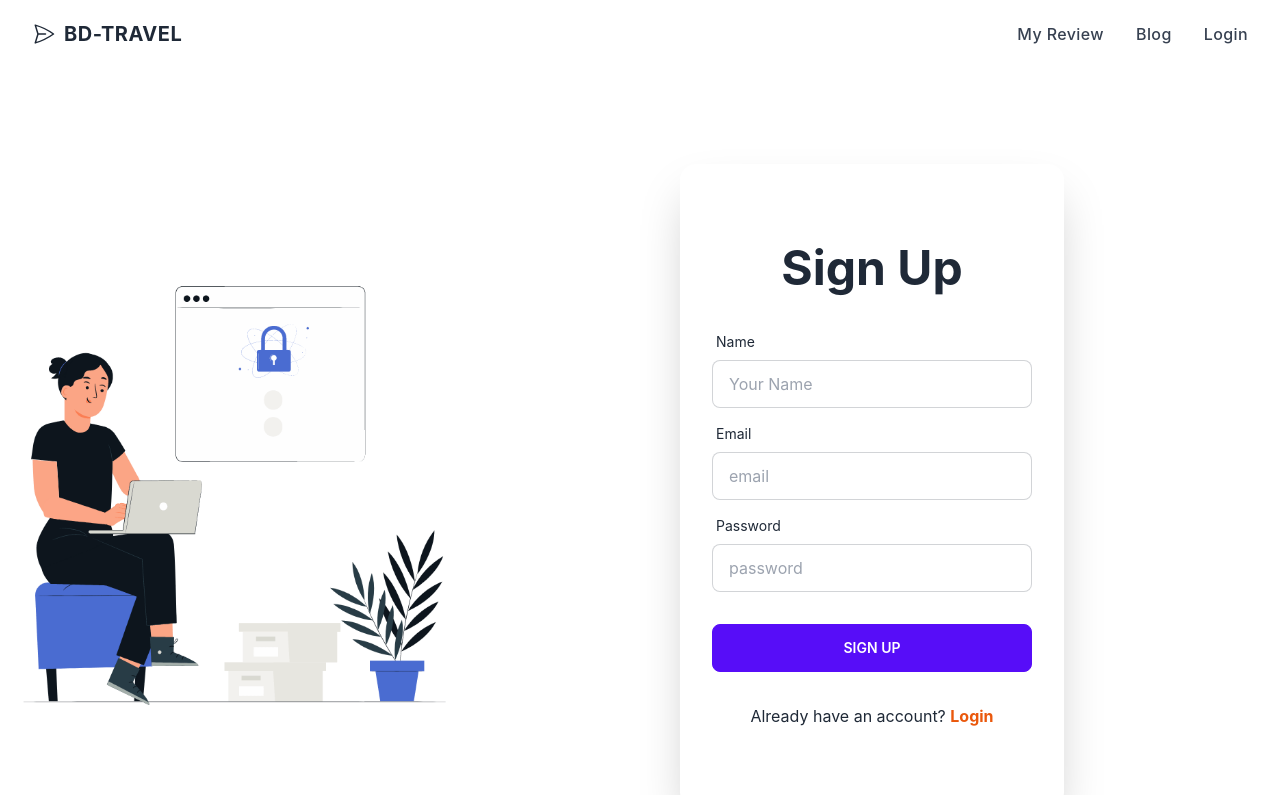
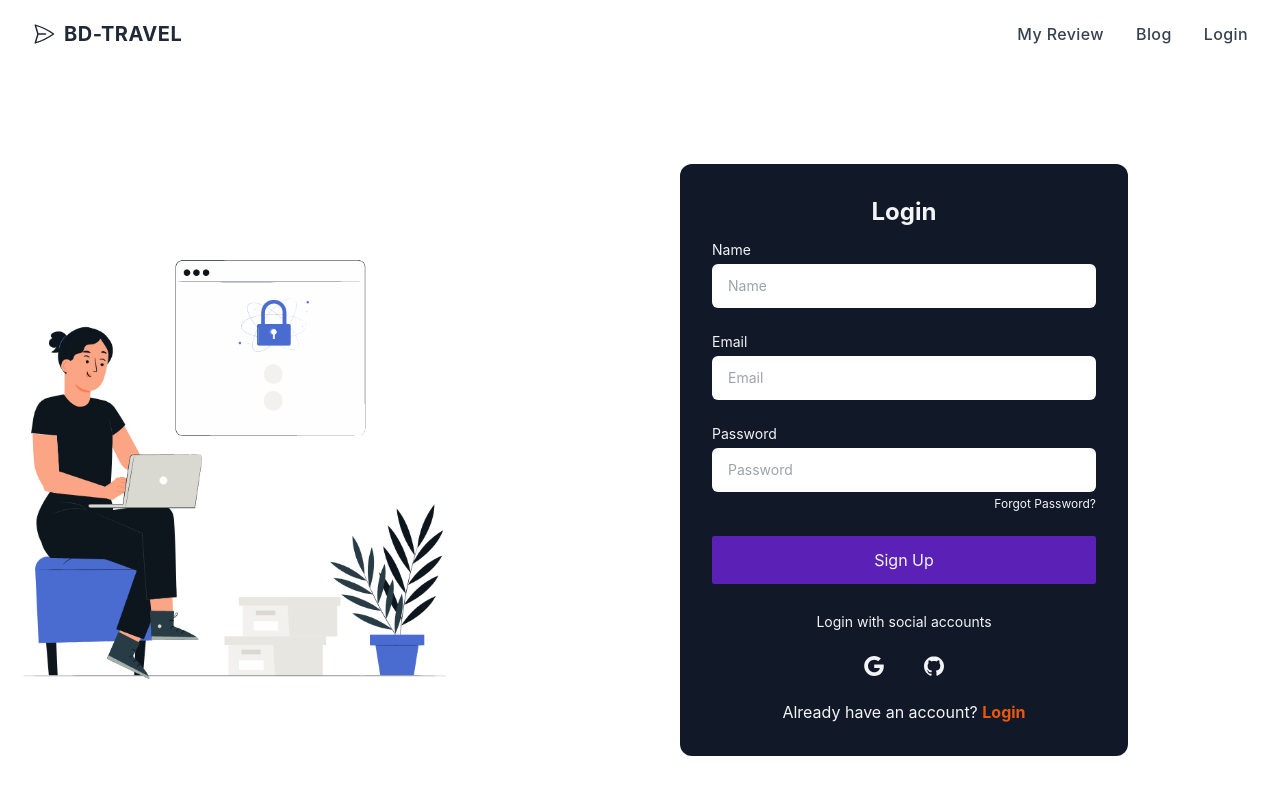
Before and after one commit to ismail360deg/Bd-Travel-Client-Side-11, a React (Create React App) app: page /signup in a window 1280 px wide. Shown: the top 795 px of the page. Built offline with nearby package versions, Linux system fonts and the light colour scheme.

Commit message:
login and signup added

```diff
--- a/src/pages/Login/Login.js
+++ b/src/pages/Login/Login.js
@@ -13,7 +13,43 @@
                     <img className='w-3/4' src={img} alt="" />
                 </div>
 
-
+                <div className="w-full max-w-md p-8 space-y-3 rounded-xl bg-gray-900 text-gray-100">
+                    <h1 className="text-2xl font-bold text-center">Login</h1>
+                    <form novalidate="" action="" className="space-y-6 ng-untouched ng-pristine ng-valid">
+                        <div className="space-y-1 text-sm">
+                            <label for="email" className="block dark:text-gray-400">Email</label>
+                            <input type="text" name="email" id="email" placeholder="Email" className="w-full px-4 py-3 rounded-md dark:border-gray-700 dark:bg-gray-900 dark:text-gray-100 focus:dark:border-violet-400" />
+                        </div>
+                        <div className="space-y-1 text-sm">
+                            <label for="password" className="block dark:text-gray-400">Password</label>
+                            <input type="password" name="password" id="password" placeholder="Password" className="w-full px-4 py-3 rounded-md dark:border-gray-700 dark:bg-gray-900 dark:text-gray-100 focus:dark:border-violet-400" />
+                            <div className="flex justify-end text-xs dark:text-gray-400">
+                                <Link rel="noopener noreferrer" href="#">Forgot Password?</Link>
+                            </div>
+                        </div>
+                        <button className="block w-full p-3 text-center rounded-sm text-white-900 bg-violet-800">Sign in</button>
+                    </form>
+                    <div className="flex items-center pt-4 space-x-1">
+                        <div className="flex-1 h-px sm:w-16 dark:bg-gray-700"></div>
+                        <p className="px-3 text-sm dark:text-gray-400">Login with social accounts</p>
+                        <div className="flex-1 h-px sm:w-16 dark:bg-gray-700"></div>
+                    </div>
+                    <div className="flex justify-center space-x-4">
+                        <button aria-label="Log in with Google" className="p-3 rounded-sm">
+                            <svg xmlns="http://www.w3.org/2000/svg" viewBox="0 0 32 32" className="w-5 h-5 fill-current">
+                                <path d="M16.318 13.714v5.484h9.078c-0.37 2.354-2.745 6.901-9.078 6.901-5.458 0-9.917-4.521-9.917-10.099s4.458-10.099 9.917-10.099c3.109 0 5.193 1.318 6.38 2.464l4.339-4.182c-2.786-2.599-6.396-4.182-10.719-4.182-8.844 0-16 7.151-16 16s7.156 16 16 16c9.234 0 15.365-6.49 15.365-15.635 0-1.052-0.115-1.854-0.255-2.651z"></path>
+                            </svg>
+                        </button>
+                        <button aria-label="Log in with GitHub" className="p-3 rounded-sm">
+                            <svg xmlns="http://www.w3.org/2000/svg" viewBox="0 0 32 32" className="w-5 h-5 fill-current">
+                                <path d="M16 0.396c-8.839 0-16 7.167-16 16 0 7.073 4.584 13.068 10.937 15.183 0.803 0.151 1.093-0.344 1.093-0.772 0-0.38-0.009-1.385-0.015-2.719-4.453 0.964-5.391-2.151-5.391-2.151-0.729-1.844-1.781-2.339-1.781-2.339-1.448-0.989 0.115-0.968 0.115-0.968 1.604 0.109 2.448 1.645 2.448 1.645 1.427 2.448 3.744 1.74 4.661 1.328 0.14-1.031 0.557-1.74 1.011-2.135-3.552-0.401-7.287-1.776-7.287-7.907 0-1.751 0.62-3.177 1.645-4.297-0.177-0.401-0.719-2.031 0.141-4.235 0 0 1.339-0.427 4.4 1.641 1.281-0.355 2.641-0.532 4-0.541 1.36 0.009 2.719 0.187 4 0.541 3.043-2.068 4.381-1.641 4.381-1.641 0.859 2.204 0.317 3.833 0.161 4.235 1.015 1.12 1.635 2.547 1.635 4.297 0 6.145-3.74 7.5-7.296 7.891 0.556 0.479 1.077 1.464 1.077 2.959 0 2.14-0.020 3.864-0.020 4.385 0 0.416 0.28 0.916 1.104 0.755 6.4-2.093 10.979-8.093 10.979-15.156 0-8.833-7.161-16-16-16z"></path>
+                            </svg>
+                        </button>
+                    </div>
+                    <p className="text-xs text-center sm:px-6 dark:text-gray-400">Don't have an account?
+                        <Link to='/signup' rel="noopener noreferrer" href="#" className=" text-orange-600 font-bold text-sm">Sign up</Link>
+                    </p>
+                </div>
 
             </div>
         </div>
@@ -21,39 +57,3 @@
 };
 
 export default Login;
-
-
-
-
-
-
-
-
-
-
-
-
-{/* <div className="card flex-shrink-0 w-full max-w-sm shadow-2xl bg-base-100 py-20">
-<h1 className="text-5xl text-center font-bold">Login</h1>
-<form className="card-body">
-    <div className="form-control">
-        <label className="label">
-            <span className="label-text">Email</span>
-        </label>
-        <input type="text" name='email' placeholder="email" className="input input-bordered" />
-    </div>
-    <div className="form-control">
-        <label className="label">
-            <span className="label-text">Password</span>
-        </label>
-        <input type="password" name='password' placeholder="password" className="input input-bordered" />
-        <label className="label">
-            <Link href="#" className="label-text-alt link link-hover">Forgot password?</Link>
-        </label>
-    </div>
-    <div className="form-control mt-6">
-        <input className="btn btn-primary" type="submit" value="Login" />
-    </div>
-</form>
-<p className='text-center'>New to Genius Car <Link className='text-orange-600 font-bold' to="/signup">Sign Up</Link> </p>
-</div> */}
--- a/src/pages/SignUp/SignUp.js
+++ b/src/pages/SignUp/SignUp.js
@@ -10,34 +10,47 @@
                 <div className="text-center lg:text-left">
                     <img className='w-3/4' src={img} alt="" />
                 </div>
-                <div className="card flex-shrink-0 w-full max-w-sm shadow-2xl bg-base-100 py-20">
-                    <h1 className="text-5xl text-center font-bold">Sign Up</h1>
-                    <form className="card-body">
-                        <div className="form-control">
-                            <label className="label">
-                                <span className="label-text">Name</span>
-                            </label>
-                            <input type="text" name='name' placeholder="Your Name" className="input input-bordered" />
+
+                <div className="w-full max-w-md p-8 space-y-3 rounded-xl bg-gray-900 text-gray-100">
+                    <h1 className="text-2xl font-bold text-center">Login</h1>
+                    <form novalidate="" action="" className="space-y-6 ng-untouched ng-pristine ng-valid">
+                        <div className="space-y-1 text-sm">
+                            <label for="name" className="block dark:text-gray-400">Name</label>
+                            <input type="text" name="name" id="name" placeholder="Name" className="w-full px-4 py-3 rounded-md dark:border-gray-700 dark:bg-gray-900 dark:text-gray-100 focus:dark:border-violet-400" />
                         </div>
-                        <div className="form-control">
-                            <label className="label">
-                                <span className="label-text">Email</span>
-                            </label>
-                            <input type="text" name='email' placeholder="email" className="input input-bordered" required />
+                        <div className="space-y-1 text-sm">
+                            <label for="email" className="block dark:text-gray-400">Email</label>
+                            <input type="text" name="email" id="email" placeholder="Email" className="w-full px-4 py-3 rounded-md dark:border-gray-700 dark:bg-gray-900 dark:text-gray-100 focus:dark:border-violet-400" />
                         </div>
-                        <div className="form-control">
-                            <label className="label">
-                                <span className="label-text">Password</span>
-                            </label>
-                            <input type="password" name='password' placeholder="password" className="input input-bordered" required />
-
+                        <div className="space-y-1 text-sm">
+                            <label for="password" className="block dark:text-gray-400">Password</label>
+                            <input type="password" name="password" id="password" placeholder="Password" className="w-full px-4 py-3 rounded-md dark:border-gray-700 dark:bg-gray-900 dark:text-gray-100 focus:dark:border-violet-400" />
+                            <div className="flex justify-end text-xs dark:text-gray-400">
+                                <Link rel="noopener noreferrer" href="#">Forgot Password?</Link>
+                            </div>
                         </div>
-                        <div className="form-control mt-6">
-                            <input className="btn btn-primary" type="submit" value="Sign Up" />
-                        </div>
+                        <button className="block w-full p-3 text-center rounded-sm text-white-900 bg-violet-800">Sign Up</button>
                     </form>
+                    <div className="flex items-center pt-4 space-x-1">
+                        <div className="flex-1 h-px sm:w-16 dark:bg-gray-700"></div>
+                        <p className="px-3 text-sm dark:text-gray-400">Login with social accounts</p>
+                        <div className="flex-1 h-px sm:w-16 dark:bg-gray-700"></div>
+                    </div>
+                    <div className="flex justify-center space-x-4">
+                        <button aria-label="Log in with Google" className="p-3 rounded-sm">
+                            <svg xmlns="http://www.w3.org/2000/svg" viewBox="0 0 32 32" className="w-5 h-5 fill-current">
+                                <path d="M16.318 13.714v5.484h9.078c-0.37 2.354-2.745 6.901-9.078 6.901-5.458 0-9.917-4.521-9.917-10.099s4.458-10.099 9.917-10.099c3.109 0 5.193 1.318 6.38 2.464l4.339-4.182c-2.786-2.599-6.396-4.182-10.719-4.182-8.844 0-16 7.151-16 16s7.156 16 16 16c9.234 0 15.365-6.49 15.365-15.635 0-1.052-0.115-1.854-0.255-2.651z"></path>
+                            </svg>
+                        </button>
+                        <button aria-label="Log in with GitHub" className="p-3 rounded-sm">
+                            <svg xmlns="http://www.w3.org/2000/svg" viewBox="0 0 32 32" className="w-5 h-5 fill-current">
+                                <path d="M16 0.396c-8.839 0-16 7.167-16 16 0 7.073 4.584 13.068 10.937 15.183 0.803 0.151 1.093-0.344 1.093-0.772 0-0.38-0.009-1.385-0.015-2.719-4.453 0.964-5.391-2.151-5.391-2.151-0.729-1.844-1.781-2.339-1.781-2.339-1.448-0.989 0.115-0.968 0.115-0.968 1.604 0.109 2.448 1.645 2.448 1.645 1.427 2.448 3.744 1.74 4.661 1.328 0.14-1.031 0.557-1.74 1.011-2.135-3.552-0.401-7.287-1.776-7.287-7.907 0-1.751 0.62-3.177 1.645-4.297-0.177-0.401-0.719-2.031 0.141-4.235 0 0 1.339-0.427 4.4 1.641 1.281-0.355 2.641-0.532 4-0.541 1.36 0.009 2.719 0.187 4 0.541 3.043-2.068 4.381-1.641 4.381-1.641 0.859 2.204 0.317 3.833 0.161 4.235 1.015 1.12 1.635 2.547 1.635 4.297 0 6.145-3.74 7.5-7.296 7.891 0.556 0.479 1.077 1.464 1.077 2.959 0 2.14-0.020 3.864-0.020 4.385 0 0.416 0.28 0.916 1.104 0.755 6.4-2.093 10.979-8.093 10.979-15.156 0-8.833-7.161-16-16-16z"></path>
+                            </svg>
+                        </button>
+                    </div>
                     <p className='text-center'>Already have an account? <Link className='text-orange-600 font-bold' to="/login">Login</Link> </p>
                 </div>
+
             </div>
         </div>
     );
```
